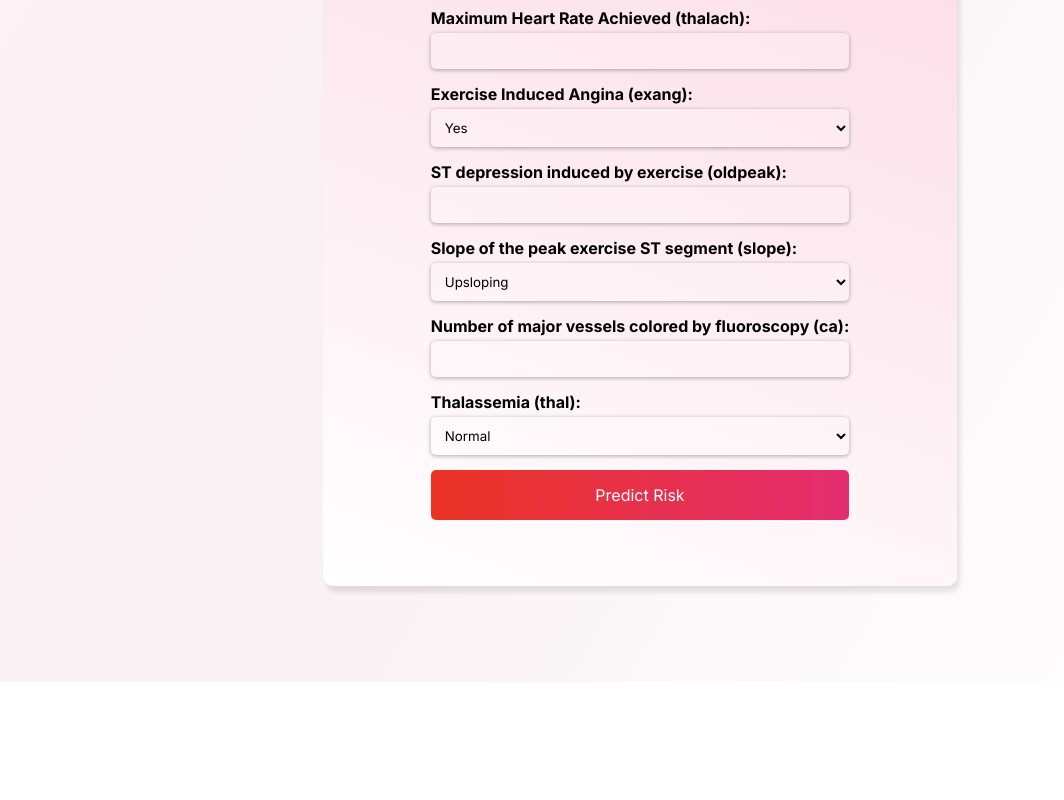
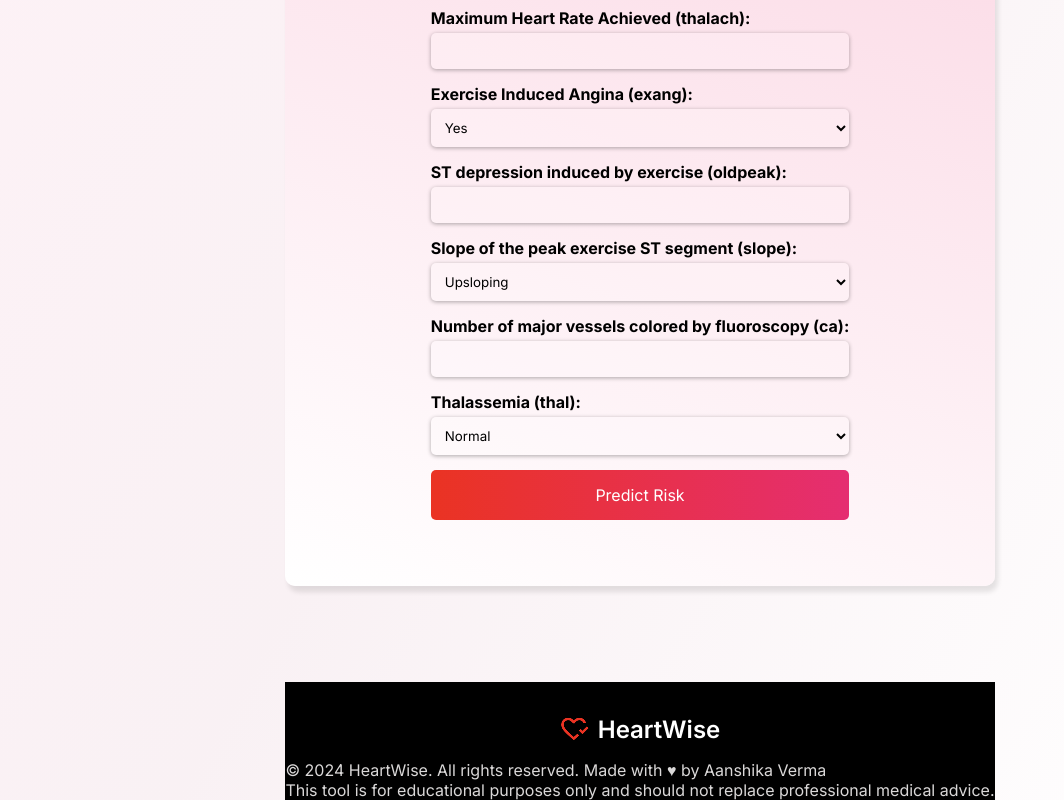
Before and after one commit to AANSHIKA-VERMA/HeartWise, a plain HTML site: page start.html in a window 1280 px wide. Shown: the part 813-1613 px from the top of the page, without its empty margins (0-1064 px from the left). Before the commit the page ends 1495 px from the top, so only its background shows below. Drawn offline with Linux system fonts and the light colour scheme.

Commit message:
Frontend Added

```diff
--- a/start.css
+++ b/start.css
@@ -193,3 +193,31 @@ button:hover {
 .low-risk {
     color: #28a745;
 }
+
+/* footer */
+
+.footer-section{
+    display: flex;
+    flex-direction: column;
+    align-items: center;
+    gap: 1rem;
+    background-color: black;
+    color: white;
+    justify-content: space-around;
+    padding-top: 2rem;
+}
+
+.logo-footer{
+    display: flex;
+    align-items: center;
+    gap: 0.5rem;
+    font-size: 1.5rem;
+    font-weight: 600;
+    color: white;
+}
+
+.copywrite-section{
+    display: flex;
+    flex-direction: column;
+    color: rgb(218, 216, 216);
+}
--- a/start.html
+++ b/start.html
@@ -122,6 +122,22 @@
 
         <div id="result"></div>
     </div>
+
+    <footer>
+        <div class="footer-section">
+            <div class="logo-section">
+                <a href="#logo" class="logo-footer">
+                    <img src="assets/icon.png" alt="logoImage" class="logo-footer">
+                    <span>HeartWise</span>
+                </a>
+            </div>
+            <div class="copywrite-section">
+                <span>&copy; 2024 HeartWise. All rights reserved. Made with &hearts; by Aanshika Verma</span>
+                <span>This tool is for educational purposes only and should not replace professional medical advice.</span>
+            </div>
+        </div>
+    </footer>
+
     <script src="start.js"></script>
 </body>
 </html>
--- a/style.css
+++ b/style.css
@@ -482,7 +482,7 @@ body{
     background-color: black;
     color: white;
     justify-content: space-around;
-    padding: 2rem 0;
+    padding-top: 2rem;
 }
 
 .logo-footer{
```
Also changed, not shown: index.html (+1 -1 lines).
